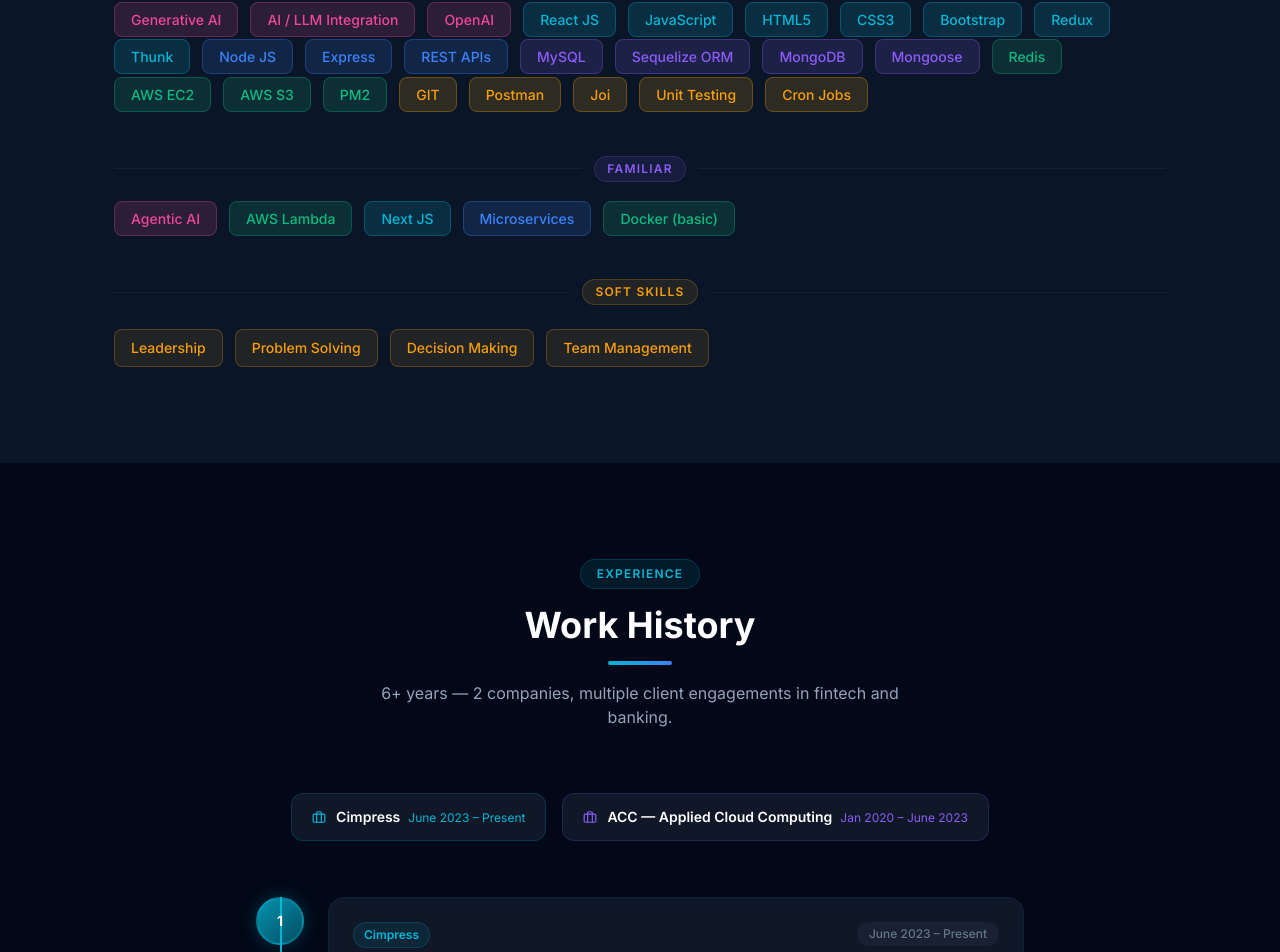
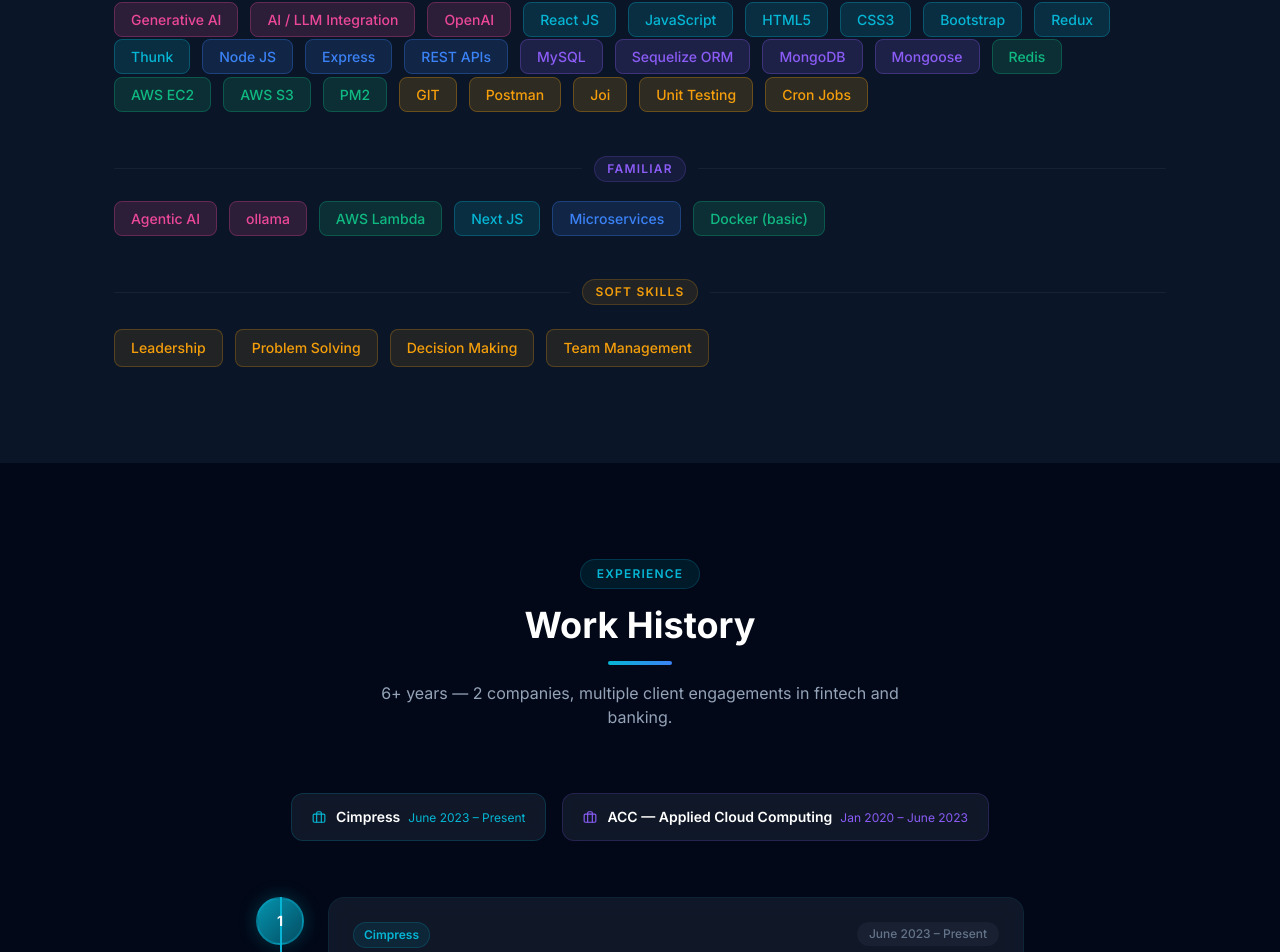
Before and after one commit to vinaycoder404/portfolio, a Next.js app: page / in a window 1280 px wide. Shown: the part 2015-2967 px from the top of the page. Built offline with nearby package versions, Linux system fonts and the light colour scheme.

Commit message:
changes in potfolio

```diff
--- a/src/data/portfolio.ts
+++ b/src/data/portfolio.ts
@@ -48,6 +48,7 @@ export const skills = {
   ],
   familiar: [
     { name: "Agentic AI", category: "AI" },
+    { name: "ollama", category: "AI" },
     { name: "AWS Lambda", category: "DevOps" },
     { name: "Next JS", category: "Frontend" },
     { name: "Microservices", category: "Backend" },
```
